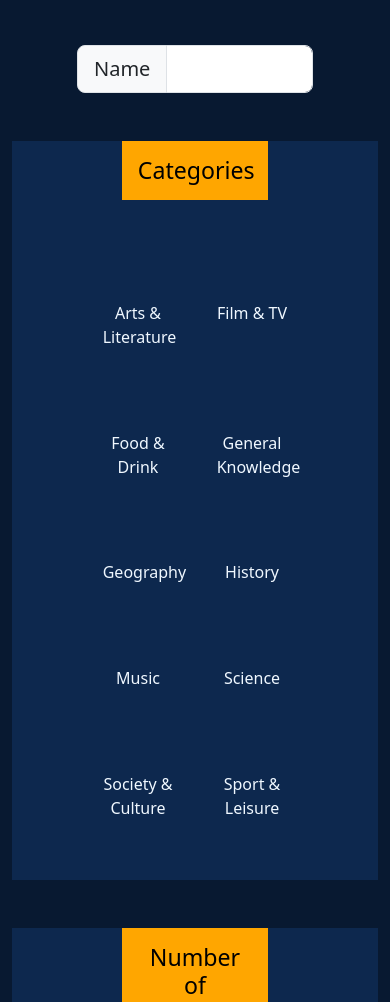
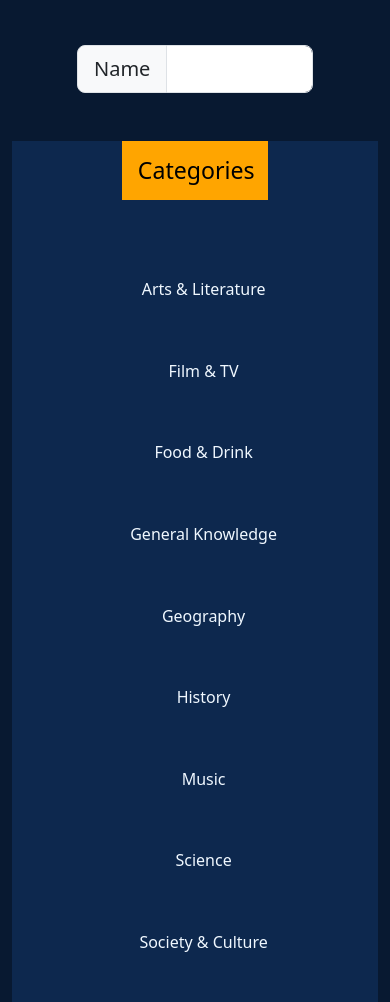
Before and after one commit to andrijadragojevic/trivia-quiz, a plain HTML site: page index.html in a window 390 px wide. Shown: the part 81-1083 px from the top of the page. Drawn offline with nearby package versions, Linux system fonts and the light colour scheme.

Commit message:
Fixed layout for category picker on smaller screens and styles for the result screen

```diff
--- a/index.html
+++ b/index.html
@@ -43,51 +43,56 @@
             </div>
 
             <div class="row mt-5 g-0">
-                <div class="col-4 offset-2 text-center">
+                <div class="col-lg-2 col-md-0"></div>
+                <div class="col-lg-4 col-md-12 text-center">
                     <input type="checkbox" name="category[]" id="arts_and_literature" value="arts_and_literature">
                     <label for="arts_and_literature">Arts & Literature</label>
                 </div>
-                <div class="col-4 text-center">
+                <div class="col-lg-4 col-md-12 text-center">
                     <input type="checkbox" name="category[]" id="film_and_tv" value="film_and_tv">
                     <label for="film_and_tv">Film & TV</label>
                 </div>
             </div>
             <div class="row g-0">
-                <div class="col-4 offset-2 text-center">
+                <div class="col-lg-2 col-md-0"></div>
+                <div class="col-lg-4 col-md-12 text-center">
                     <input type="checkbox" name="category[]" id="food_and_drink" value="food_and_drink">
                     <label for="food_and_drink">Food & Drink</label>
                 </div>
-                <div class="col-4 text-center">
+                <div class="col-lg-4 col-md-12 text-center">
                     <input type="checkbox" name="category[]" id="general_knowledge" value="general_knowledge">
                     <label for="general_knowledge">General Knowledge</label>
                 </div>
             </div>
             <div class="row g-0">
-                <div class="col-4 offset-2 text-center">
+                <div class="col-lg-2 col-md-0"></div>
+                <div class="col-lg-4 col-md-12 text-center">
                     <input type="checkbox" name="category[]" id="geography" value="geography">
                     <label for="geography">Geography</label>
                 </div>
-                <div class="col-4 text-center">
+                <div class="col-lg-4 col-md-12 text-center">
                     <input type="checkbox" name="category[]" id="history" value="history">
                     <label for="history">History</label>
                 </div>
             </div>
             <div class="row g-0">
-                <div class="col-4 offset-2 text-center">
+                <div class="col-lg-2 col-md-0"></div>
+                <div class="col-lg-4 col-md-12 text-center">
                     <input type="checkbox" name="category[]" id="music" value="music">
                     <label for="music">Music</label>
                 </div>
-                <div class="col-4 text-center">
+                <div class="col-lg-4 col-md-12 text-center">
                     <input type="checkbox" name="category[]" id="science" value="science">
                     <label for="science">Science</label>
                 </div>
             </div>
             <div class="row g-0">
-                <div class="col-4 offset-2 text-center">
+                <div class="col-lg-2 col-md-0"></div>
+                <div class="col-lg-4 col-md-12 text-center">
                     <input type="checkbox" name="category[]" id="society_and_culture" value="society_and_culture">
                     <label for="society_and_culture">Society & Culture</label>
                 </div>
-                <div class="col-4 text-center">
+                <div class="col-lg-4 col-md-12 text-center">
                     <input type="checkbox" name="category[]" id="sport_and_leisure" value="sport_and_leisure">
                     <label for="sport_and_leisure">Sport & Leisure</label>
                 </div>
--- a/mainMenuStyle.css
+++ b/mainMenuStyle.css
@@ -1,9 +1,9 @@
 :root {
     --background-color: #081931;
     --hover-color: #103871;
-    --selected-answer-color: rgb(255, 166, 0);
-    --correct-answer-color: rgb(0, 109, 0);
+    --selected-category-color: green;
     --wrong-answer-color: rgb(180, 0, 0);
+    --section-header: orange;
 }
 
 
@@ -24,8 +24,7 @@ input[type="checkbox"] + label:hover {
 }
 
 input[type="checkbox"]:checked + label {
-    background-color: var(--selected-answer-color);
-    color: black;
+    background-color: var(--selected-category-color);
 }
 
 
@@ -40,7 +39,7 @@ input[type="checkbox"] {
 }
 
 .category-heading {
-    background-color: var(--selected-answer-color);
+    background-color: var(--section-header);
     width: 100%;
     padding: 1rem 1rem;
     color: black;
--- a/styles.css
+++ b/styles.css
@@ -5,6 +5,7 @@
     --correct-answer-color: rgb(0, 109, 0);
     --wrong-answer-color: rgb(180, 0, 0);
     --timer-background-color: rgb(102, 0, 0);
+    --correct-unanswered-color: green;
 }
 
 
@@ -57,8 +58,9 @@ span:hover {
 }
 
 .correct-unanswered {
-    border: 2px solid var(--correct-answer-color);
-    padding: 0.75rem !important;
+    /*border: 0.5rem solid var(--correct-unanswered-color);*/
+    box-shadow: inset 0px 0px 0px 5px var(--correct-unanswered-color);
+    margin: 2px 0px;
 }
 
 .dissabled-mouse {
```
Also changed, not shown: script.js (+6 -3 lines).
